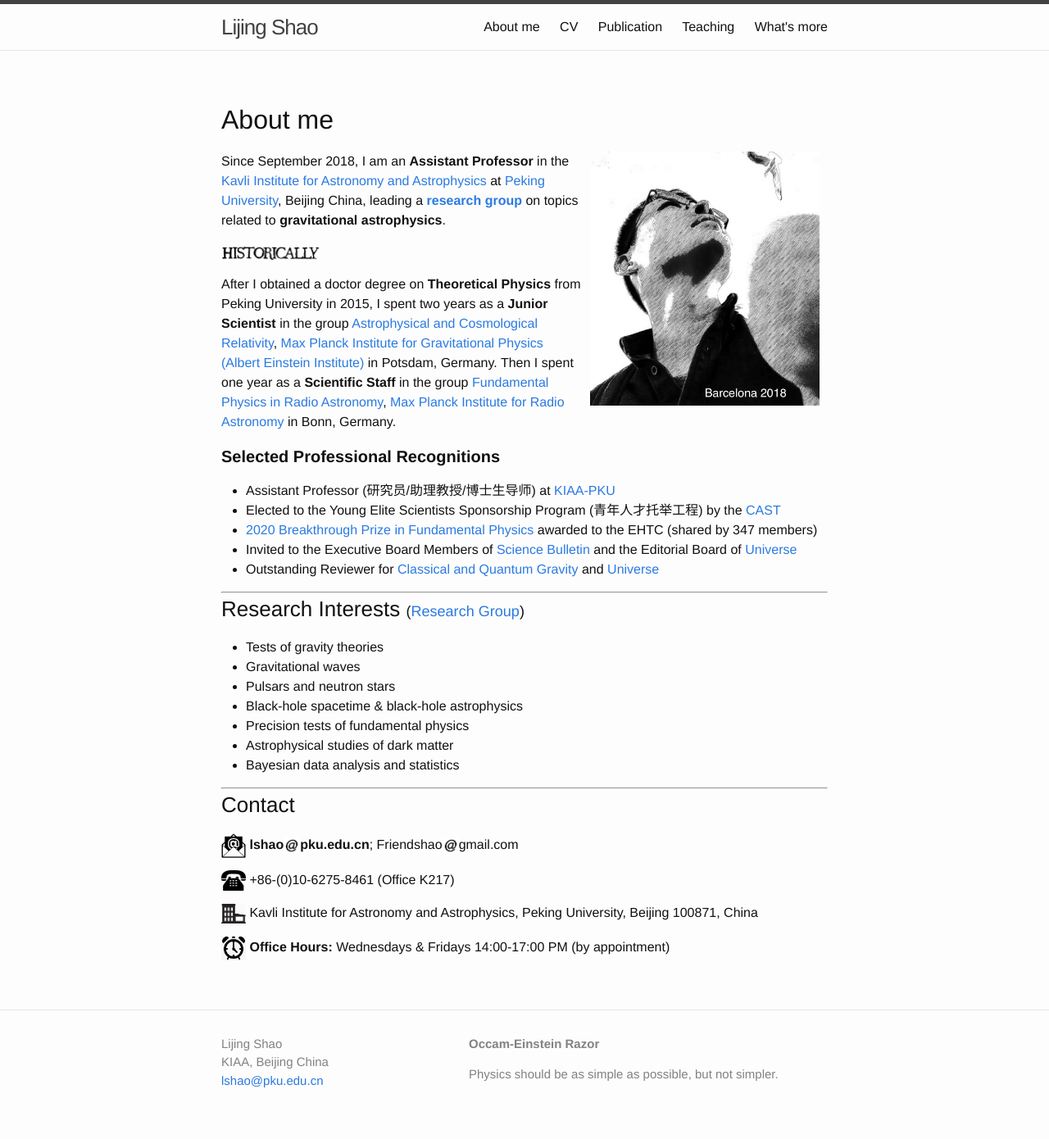
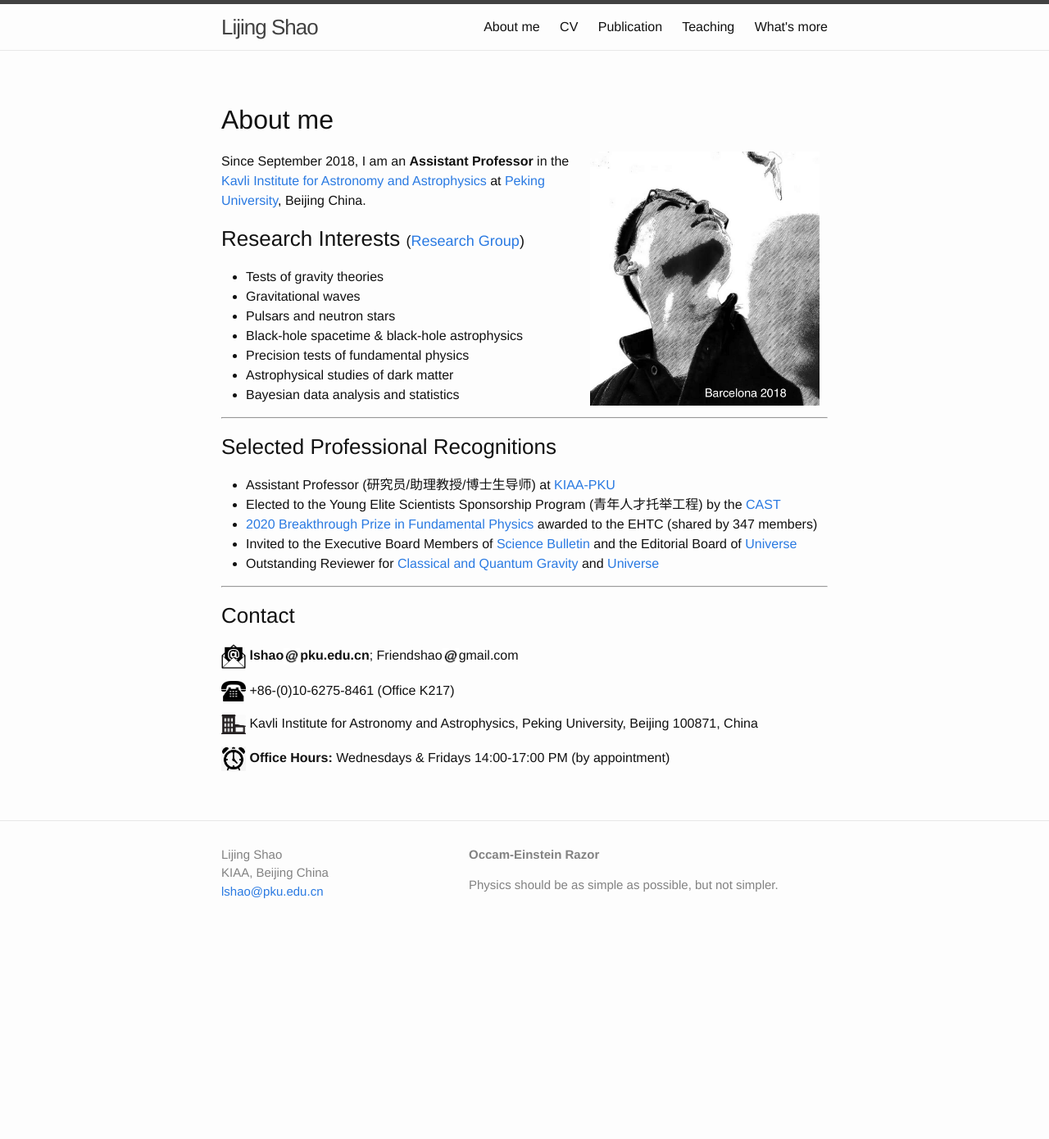
Before and after one commit to Friendshao/Friendshao.github.io, a Jekyll site: the page built from about/about.md, in a window 1280 px wide. Shown: the whole page at 82% size. Built offline with Jekyll 4.4.1, drawn with Linux system fonts in a browser that asks for light colours; after the commit the page ends 1159 px from its top, so only the background shows below that.

Commit message:
update about

```diff
--- a/about/about.md
+++ b/about/about.md
@@ -10,35 +10,7 @@ permalink: /about/
 
 Since September 2018, I am an **Assistant Professor** in the [Kavli Institute
 for Astronomy and Astrophysics](http://kiaa.pku.edu.cn/) at [Peking
-University](http://www.pku.edu.cn/), Beijing China, leading a [**research
-group**](https://kiaagravity.github.io/) on topics related to **gravitational
-astrophysics**.
-
-<img src="historically.png" alt="Historically" style="width: 120px;"/>
-
-After I obtained a doctor degree on **Theoretical Physics** from Peking
-University in 2015, I spent two years as a **Junior Scientist** in the group
-[Astrophysical and Cosmological
-Relativity](http://www.aei.mpg.de/1282161/Astrophysical_and_Cosmological_Relativity),
-[Max Planck Institute for Gravitational Physics (Albert Einstein
-Institute)](http://www.aei.mpg.de/) in Potsdam, Germany. Then I spent one year
-as a **Scientific Staff** in the group [Fundamental Physics in Radio
-Astronomy](http://www3.mpifr-bonn.mpg.de/div/fundamental/index.html), [Max
-Planck Institute for Radio Astronomy](http://www.mpifr-bonn.mpg.de/2169/en) in
-Bonn, Germany.
-
-#### **Selected Professional Recognitions**
-
-- Assistant Professor (研究员/助理教授/博士生导师) at
-  [KIAA-PKU](http://kiaa.pku.edu.cn/people/lijing-shao-%E9%82%B5%E7%AB%8B%E6%99%B6)
-- Elected to the Young Elite Scientists Sponsorship Program (青年人才托举工程) by the [CAST](http://www.cast.org.cn/)
-- [2020 Breakthrough Prize in Fundamental
-  Physics](https://breakthroughprize.org/News/54) awarded to the EHTC (shared by 347 members)
-- Invited to the Executive Board Members of [Science Bulletin](https://www.journals.elsevier.com/science-bulletin)
-  and the Editorial Board of [Universe](https://www.mdpi.com/journal/universe/editors#editorialboard)
-- Outstanding Reviewer for [Classical and Quantum Gravity](https://publishingsupport.iopscience.iop.org/questions/classical-and-quantum-gravity-2018-reviewer-awards/) and [Universe](https://www.mdpi.com/journal/universe/awards/591/download)
-
----
+University](http://www.pku.edu.cn/), Beijing China.
 
 ### Research Interests <small><small>([Research Group](https://kiaagravity.github.io))</small></small>
 
@@ -52,6 +24,23 @@ Bonn, Germany.
 
 ---
 
+<p></p>
+
+### Selected Professional Recognitions
+
+- Assistant Professor (研究员/助理教授/博士生导师) at
+  [KIAA-PKU](http://kiaa.pku.edu.cn/people/lijing-shao-%E9%82%B5%E7%AB%8B%E6%99%B6)
+- Elected to the Young Elite Scientists Sponsorship Program (青年人才托举工程) by the [CAST](http://www.cast.org.cn/)
+- [2020 Breakthrough Prize in Fundamental
+  Physics](https://breakthroughprize.org/News/54) awarded to the EHTC (shared by 347 members)
+- Invited to the Executive Board Members of [Science Bulletin](https://www.journals.elsevier.com/science-bulletin)
+  and the Editorial Board of [Universe](https://www.mdpi.com/journal/universe/editors#editorialboard)
+- Outstanding Reviewer for [Classical and Quantum Gravity](https://publishingsupport.iopscience.iop.org/questions/classical-and-quantum-gravity-2018-reviewer-awards/) and [Universe](https://www.mdpi.com/journal/universe/awards/591/download)
+
+---
+
+<p></p>
+
 ### Contact
 
 
```
